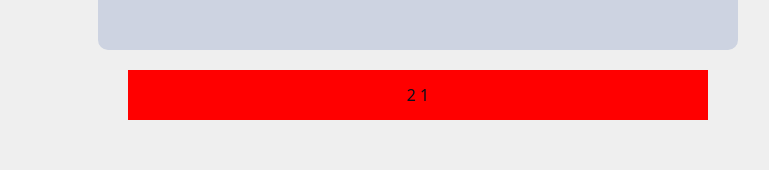
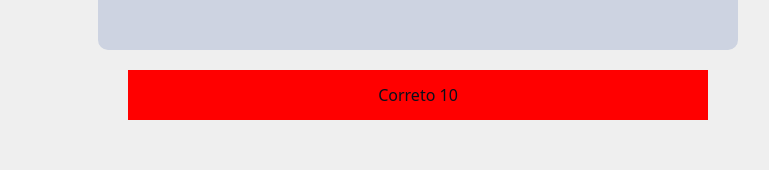
Before and after one commit to Wendel-Costa/FlashcardsApp, a React (Vite) app in the folder frontend/: page / in a window 1280 px wide. Shown: the part 560-730 px from the top of the page, without its empty margins (222-991 px from the left). Built offline with nearby package versions, Linux system fonts and the light colour scheme.

Commit message:
creating AnswersButton component

```diff
--- /dev/null
+++ b/frontend/src/components/AnswersButton/index.tsx
@@ -0,0 +1,14 @@
+import styles from './styles.module.css'
+
+type AnswerButtonProps = {
+   days: number
+   type: "Correto" | "Errado" | "Difícil"
+}
+
+export function AnswerButton({ days, type }: AnswerButtonProps) {
+   return (
+      <div className={styles.button}>
+         {type} {days}
+      </div>
+   )
+}
--- a/frontend/src/components/OptionsAnswers/index.tsx
+++ b/frontend/src/components/OptionsAnswers/index.tsx
@@ -1,14 +1,16 @@
+import { AnswerButton } from '../AnswersButton'
 import styles from './styles.module.css'
 
 type OptionsAnswersProps = {
-   DaysWhenGood: number,
-   DaysWhenBad: number
+   daysWhenCorrect: number,
+   daysWhenWrong: number,
+   daysWhenHard: number
 }
 
-export function OptionsAnswers({ DaysWhenBad, DaysWhenGood }: OptionsAnswersProps) {
+export function OptionsAnswers({ daysWhenWrong, daysWhenCorrect, daysWhenHard }: OptionsAnswersProps) {
    return (
       <div className={styles.options}>
-         {DaysWhenBad} {DaysWhenGood}
+         <AnswerButton days={daysWhenCorrect} type='Correto' />
       </div>
    )
 }
--- a/frontend/src/pages/CardView/index.tsx
+++ b/frontend/src/pages/CardView/index.tsx
@@ -10,7 +10,7 @@ export function CardView() {
          <CardViewHeader deckName="Matemática" />
          <CardQuestion>Pergunta</CardQuestion>
          <CardAnswer>Resposta</CardAnswer>
-         <OptionsAnswers DaysWhenBad={2} DaysWhenGood={1} />
+         <OptionsAnswers daysWhenWrong={2} daysWhenCorrect={10} daysWhenHard={1} />
       </MainTemplate>
    )
 }
```
Also changed, not shown: frontend/src/components/AnswersButton/styles.module.css (added).
